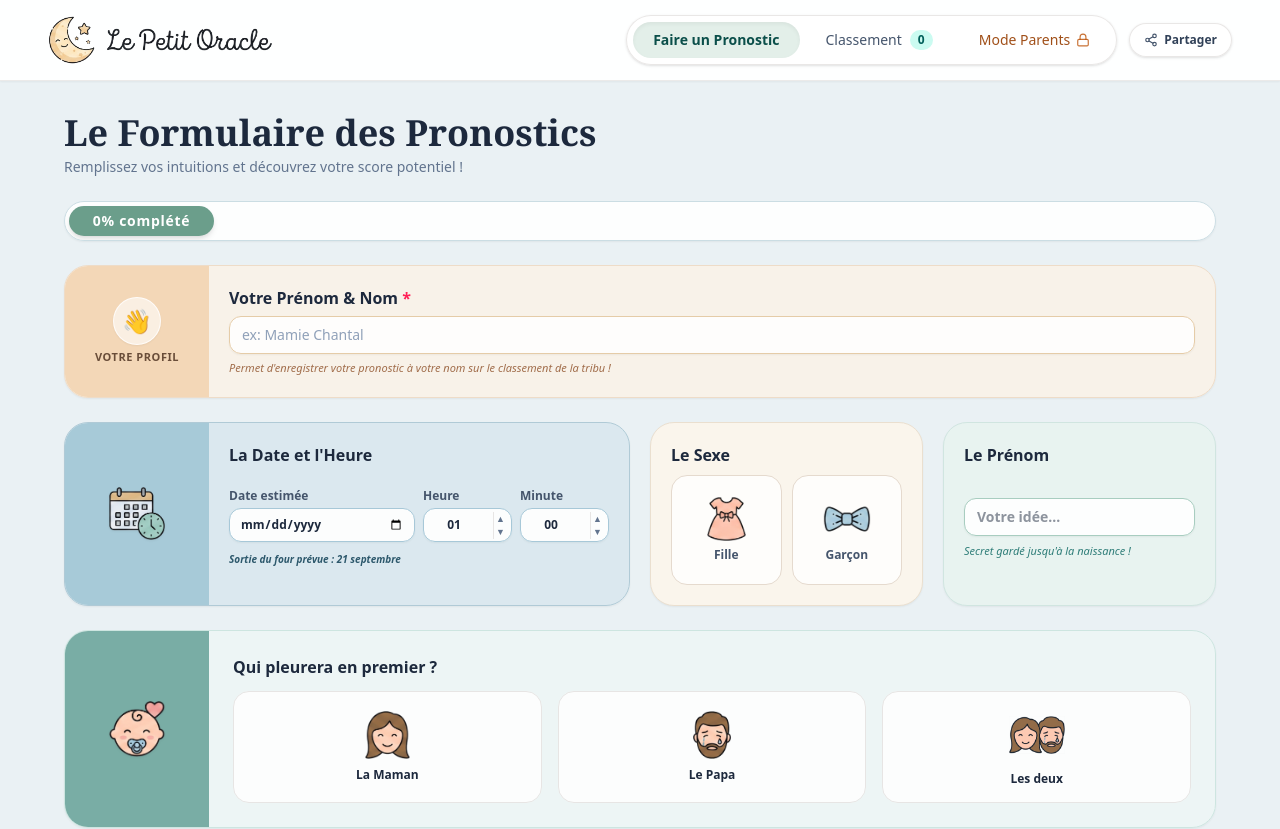
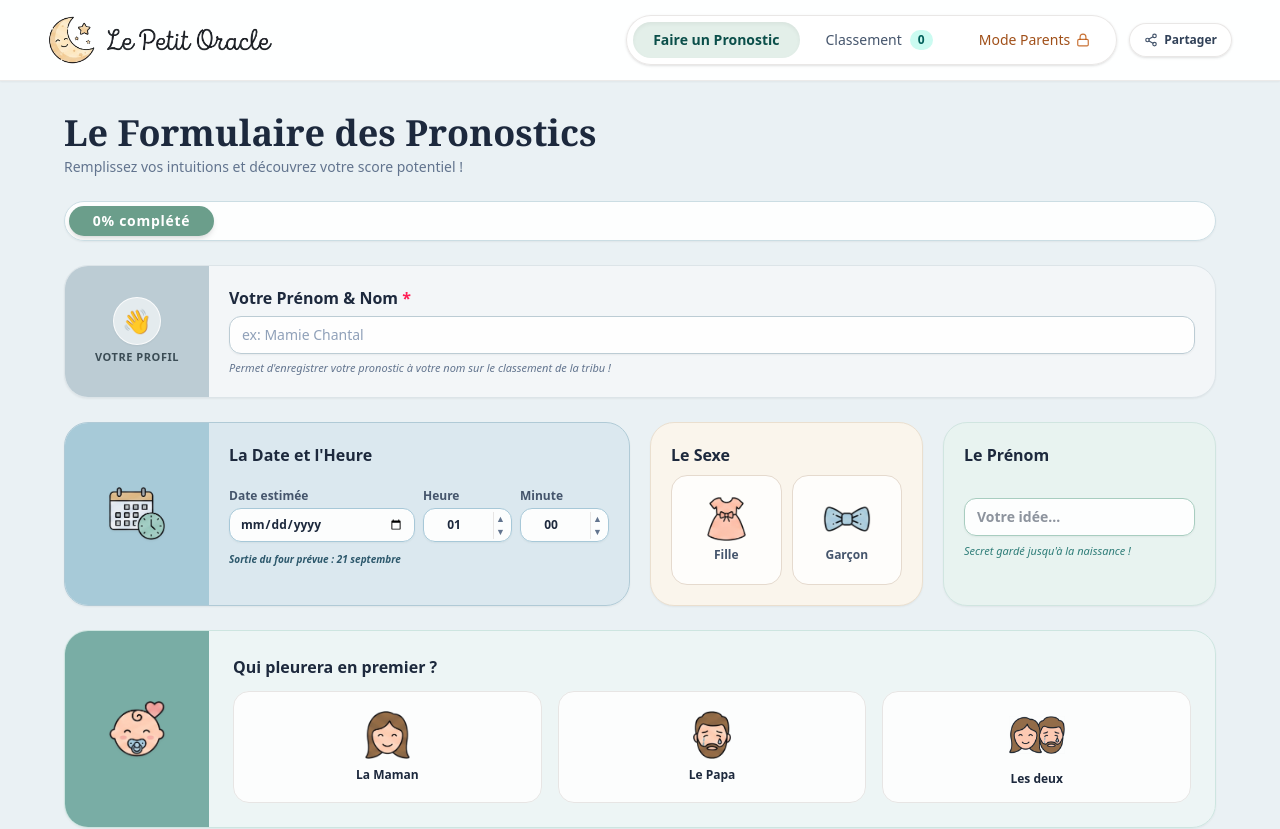
Before and after one commit to JeanGerbier/LePetitOracle, a React (Vite) app: page / in a window 1280 px wide. Shown: the top 829 px of the page. Built offline with nearby package versions, Linux system fonts and the light colour scheme; no server answers; the database is empty; a web font is replaced by a local one.

Commit message:
style: passage de la carte 'Votre Profil' en palette grise minerale (#F3F6F8 / #BCCCD4)

```diff
--- a/src/components/PredictionForm.tsx
+++ b/src/components/PredictionForm.tsx
@@ -161,12 +161,12 @@ export const PredictionForm: React.FC<PredictionFormProps> = ({ onSubmit }) => {
       <form onSubmit={handleSubmit} className="space-y-6">
 
         {/* --- CARD 0: Votre Profil (12 cols) --- */}
-        <div className="bg-[#FAF2E8]/90 border border-[#EEDCC8] rounded-3xl shadow-xs overflow-hidden flex flex-col sm:flex-row hover:shadow-sm transition">
-          <div className="sm:w-36 bg-[#F3D7B7] p-4 sm:p-5 flex flex-col items-center justify-center text-center text-[#5A3E2B] shrink-0">
+        <div className="bg-[#F3F6F8] border border-[#DCE4E8] rounded-3xl shadow-xs overflow-hidden flex flex-col sm:flex-row hover:shadow-sm transition">
+          <div className="sm:w-36 bg-[#BCCCD4] p-4 sm:p-5 flex flex-col items-center justify-center text-center text-[#2C3E47] shrink-0">
             <div className="w-12 h-12 rounded-full bg-white/60 border border-white/80 flex items-center justify-center text-2xl shadow-xs">
               👋
             </div>
-            <span className="text-[10px] sm:text-[11px] font-extrabold uppercase tracking-wider text-[#5A3E2B]/90 mt-1">
+            <span className="text-[10px] sm:text-[11px] font-extrabold uppercase tracking-wider text-[#2C3E47]/90 mt-1">
               Votre Profil
             </span>
           </div>
@@ -182,11 +182,11 @@ export const PredictionForm: React.FC<PredictionFormProps> = ({ onSubmit }) => {
                 setUserName(e.target.value);
                 setDuplicateError('');
               }}
-              className="w-full bg-white/90 border border-[#E5CCA8] rounded-xl px-3 py-2 text-sm font-semibold text-slate-800 focus:outline-none focus:ring-2 focus:ring-amber-500 shadow-xs placeholder:font-normal placeholder:text-slate-400"
+              className="w-full bg-white/90 border border-[#BCCCD4] rounded-xl px-3 py-2 text-sm font-semibold text-slate-800 focus:outline-none focus:ring-2 focus:ring-slate-500 shadow-xs placeholder:font-normal placeholder:text-slate-400"
               placeholder="ex: Mamie Chantal"
               required
             />
-            <p className="text-[11px] text-amber-900/70 italic font-medium">
+            <p className="text-[11px] text-slate-500 italic font-medium">
               Permet d'enregistrer votre pronostic à votre nom sur le classement de la tribu !
             </p>
           </div>
```
